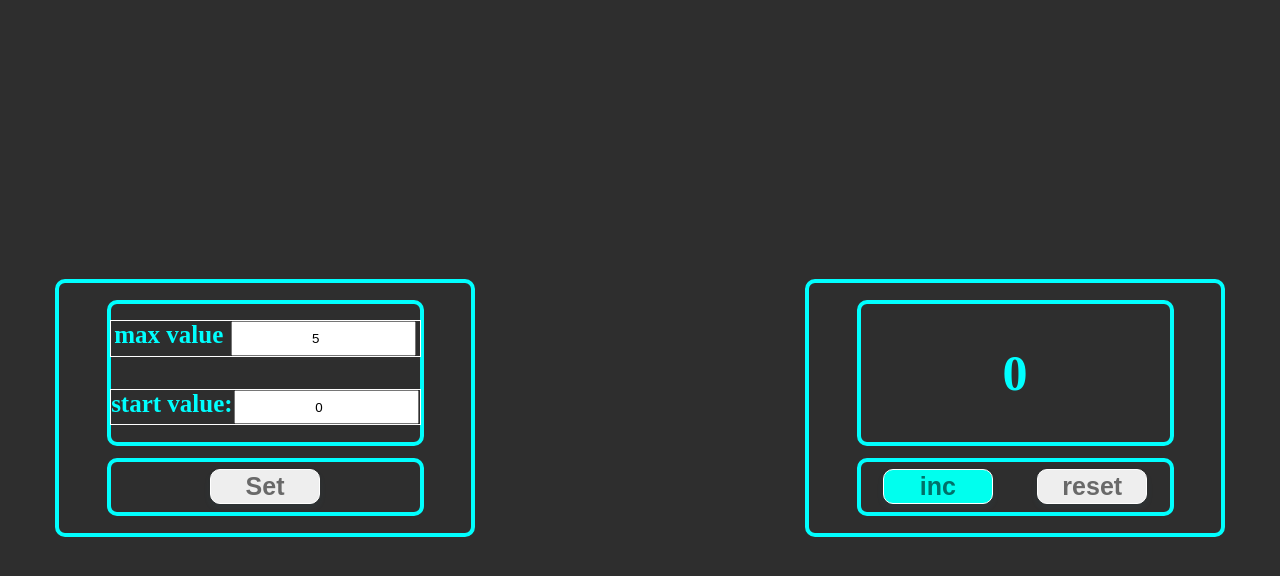
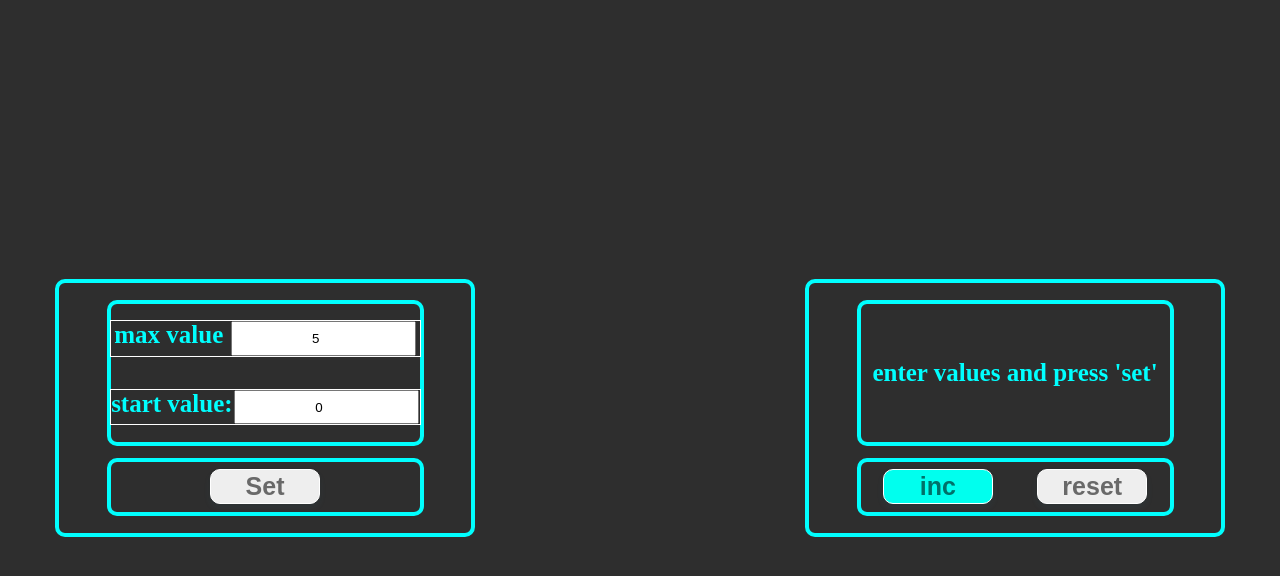
Before and after one commit to uginza/Counter, a React (Create React App) app: page / in a window 1280 px wide. Both pictures are taken after a click on the button "Set". Shown: the top 576 px of the page. Built offline with nearby package versions, Linux system fonts and the light colour scheme.

Commit message:
IntegerValueClass is done

```diff
--- a/src/App.tsx
+++ b/src/App.tsx
@@ -10,6 +10,7 @@ function App() {
     const [maxValue, setMaxValue] = useState(0)
 
     const [onChangeMinValue, setonChangeMinValue] = useState('')
+    const [onChangeMaxValue, setonChangeMaxValue] = useState('')
 
 
     const onClickHandler = () => {
@@ -27,17 +28,23 @@ function App() {
     const onChangeMinValueHandler = (onChangeMinValue: string) => {
         setonChangeMinValue(onChangeMinValue)
     }
-
+    const onChangeMaxValueHandler = (onChangeMaxValue: string) => {
+        setonChangeMaxValue(onChangeMaxValue)
+    }
     return (
         <div className={s.counterContainer}>
             <div className={c.SetIntervalContainer}>
-                <SetIntervalComponent onClick={onClickHandler} onChange={onChangeMinValueHandler}/>
+                <SetIntervalComponent
+                    onClick={onClickHandler}
+                    minValueOnChange={onChangeMinValueHandler}
+                    maxValueOnChange={onChangeMaxValueHandler}/>
             </div>
             <div>
                 <CounterInterface
                     newMinValue={minValue}
                     newMaxValue={maxValue}
                     onChangeMinValue={onChangeMinValue}
+                    onChangeMaxValue={onChangeMaxValue}
                 />
             </div>
         </div>
--- a/src/CounterInterface/CounterInterface.tsx
+++ b/src/CounterInterface/CounterInterface.tsx
@@ -5,24 +5,44 @@ import {Button} from "../Buttons/Button";
 import k from "./CounterInterface.module.css";
 import {Counter} from "../Counter/Counter";
 
-type CounterInterfaceType={
-    newMinValue:number
-    newMaxValue:number
-    onChangeMinValue:string
+type CounterInterfaceType = {
+    newMinValue: number
+    newMaxValue: number
+    onChangeMinValue: string
+    onChangeMaxValue: string
 }
 
 
-function CounterInterface(props:CounterInterfaceType) {
+function CounterInterface(props: CounterInterfaceType) {
 
     const [count, setCount] = useState(0);
-    const isMin=props.newMinValue
-    useEffect(()=>setCount(isMin),[isMin])
-    const isMax =!props.newMaxValue?count<5: count < props.newMaxValue
+    const [onChangeMinValue, setOnChangeMinValue] = useState('')
+    const [onChangeMaxValue, setOnChangeMaxValue] = useState('')
+    const [isMaxOnChangeValue, setisMaxOnChangeValue] = useState(0)
+
+    useEffect(() => setisMaxOnChangeValue(props.newMaxValue), [props.newMaxValue])
+    useEffect(() => setOnChangeMinValue(props.onChangeMinValue), [props.onChangeMinValue])
+    useEffect(() => setOnChangeMaxValue(props.onChangeMaxValue), [props.onChangeMaxValue])
+
+    const isMin = props.newMinValue
+    useEffect(() => setCount(isMin), [isMin])
+
+
+    const isMax = !props.newMaxValue ? count < 5 : count < props.newMaxValue
     const incButtonClass = `${isMax ? i.incBtn : i.incBtnDisabled}`
     const resetButtonClass = `${count === 0 ? i.resetButtonDisabled : i.resetButton}`
-    const integerClass1 = `${isMax? s.integerContainerActive :s.integerContainerDisabled }`
+    const integerClass1 = `${isMax ? s.integerContainerActive : s.integerContainerDisabled}`
 
-    const integerTextClass=Number(props.onChangeMinValue)=== isMin?<Counter count={count}/>:<div className={s.integerContainerTextActive}>enter values and press 'set'</div>
+    const IntegerValueClass = () => {
+        if (isMin === Number(onChangeMinValue)&& isMaxOnChangeValue === Number(onChangeMaxValue)) {
+            return <Counter count={count}/>
+        }
+        else {
+            return <div className={s.integerContainerTextActive}>enter values and press 'set'</div>
+        }
+    }
+
+
 
     function incHandler() {
         if (isMax) {
@@ -37,7 +57,7 @@ function CounterInterface(props:CounterInterfaceType) {
     return (
         <div className={k.counterInterfaceContainer}>
             <div className={integerClass1}>
-                <div>{integerTextClass}</div>
+                <IntegerValueClass/>
             </div>
             <div className={s.buttonsContainer}>
                 <Button onClick={incHandler} name="inc" className={incButtonClass}/>
--- a/src/SetIntervalConponent/SetIntervalComponent.tsx
+++ b/src/SetIntervalConponent/SetIntervalComponent.tsx
@@ -5,7 +5,8 @@ import b from '../Buttons/Button.module.css'
 
 type SetIntervalComponentType = {
     onClick: () => void
-    onChange:(e: string)=>void
+    minValueOnChange:(e: string)=>void
+    maxValueOnChange:(e: string)=>void
 }
 
 function SetIntervalComponent(props: SetIntervalComponentType) {
@@ -15,10 +16,11 @@ function SetIntervalComponent(props: SetIntervalComponentType) {
 
     const onChangeMinValueHandler = (e: ChangeEvent<HTMLInputElement>) => {
         setMinValue(e.currentTarget.value)
-        props.onChange(e.currentTarget.value)
+        props.minValueOnChange(e.currentTarget.value)
     }
     const onChangeMaxValueHandler = (e: ChangeEvent<HTMLInputElement>) => {
         setMaxValue(e.currentTarget.value)
+        props.maxValueOnChange(e.currentTarget.value)
     }
     const onClickHandler = () => {
         localStorage.setItem('minValue', minValue)
```
